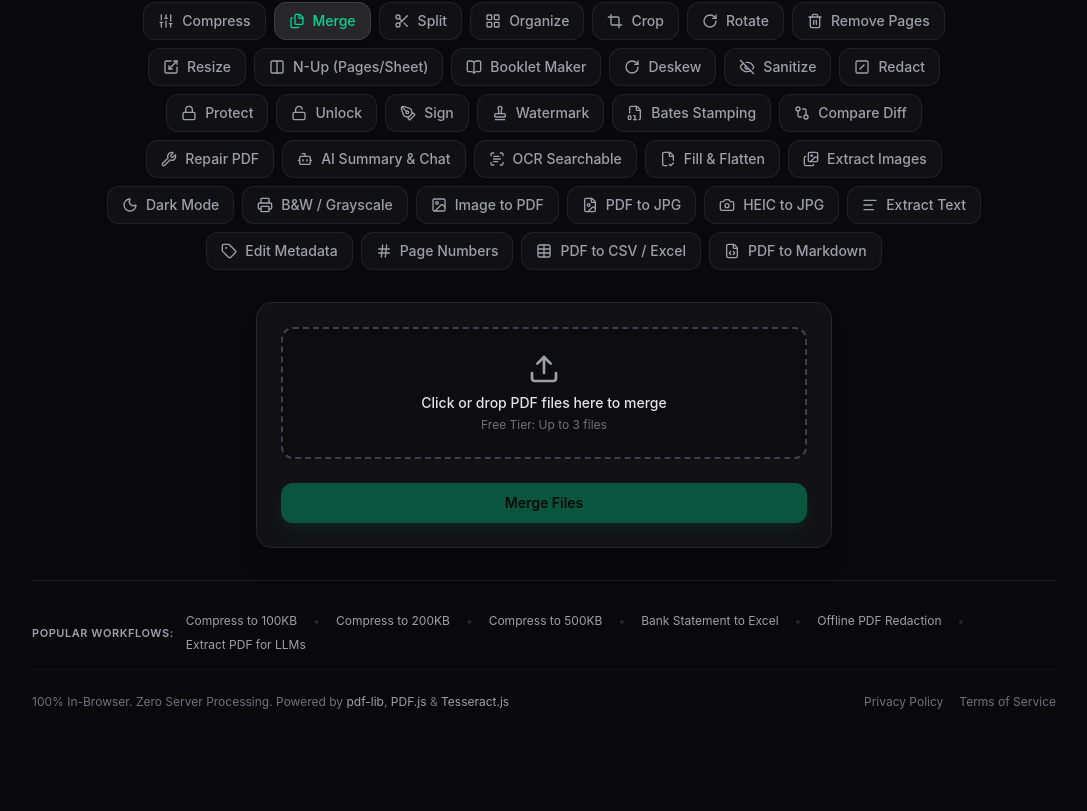
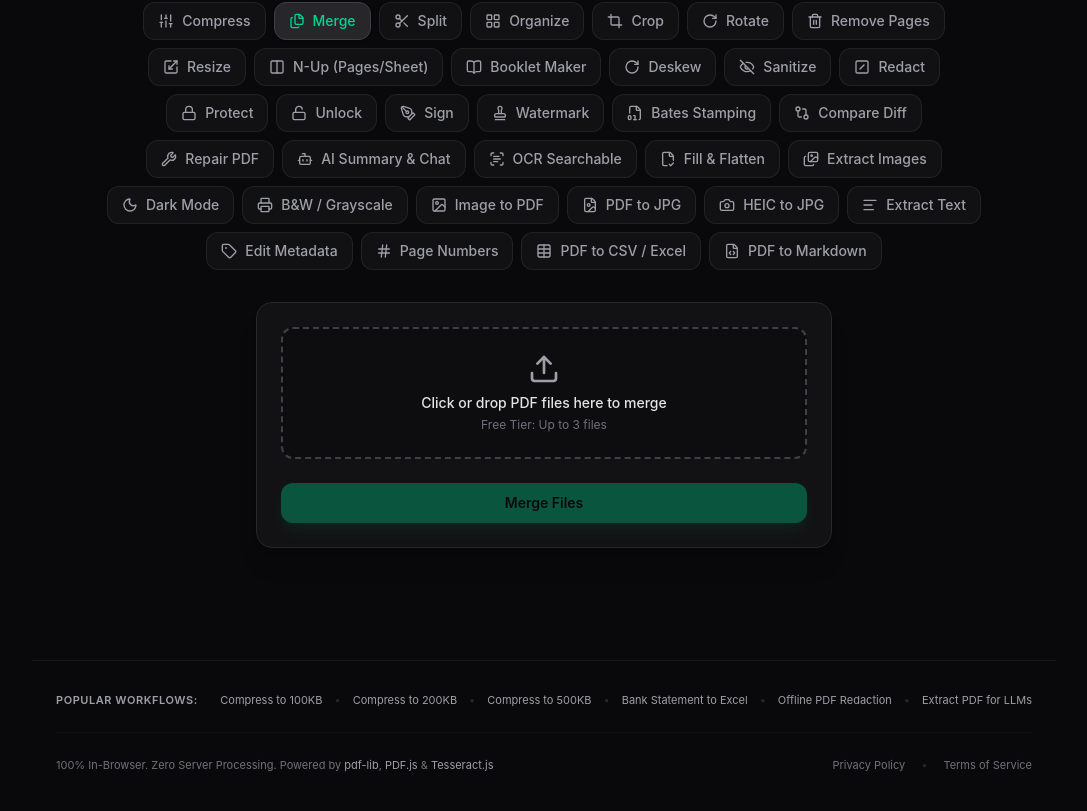
Before and after one commit to aniketgawandew65-pdf/privacy-pdf, a React (Vite) app: page /merge-pdf in a window 1280 px wide. Shown: the part 369-1180 px from the top of the page, without its empty margins (96-1183 px from the left). Before the commit the page ends 1135 px from the top, so only its background shows below. Built offline with nearby package versions, Linux system fonts and the light colour scheme.

Commit message:
Complete technical audit hardening: network telemetry, offline OCR, and checkout resilience

```diff
--- a/src/App.tsx
+++ b/src/App.tsx
@@ -461,71 +461,72 @@ export default function App() {
         </ErrorBoundary>
       </main>
 
-      {/* Footer */}
-      <footer className="w-full max-w-5xl py-8 border-t border-zinc-900 flex flex-col gap-6 text-xs text-zinc-500">
+    {/* Footer */}
+      <footer className="w-full max-w-5xl mx-auto mt-16 sm:mt-20 px-4 sm:px-6 py-8 border-t border-zinc-900 flex flex-col gap-6 text-xs text-zinc-500">
         {/* Popular Workflows & SEO Directory */}
-        <div className="flex flex-col sm:flex-row items-start sm:items-center justify-between gap-3 text-left pb-4 border-b border-zinc-900/60">
+        <div className="flex flex-col lg:flex-row items-start lg:items-center justify-between gap-4 pb-6 border-b border-zinc-900/60">
           <span className="font-semibold text-zinc-400 text-[11px] uppercase tracking-wider shrink-0">
             Popular Workflows:
           </span>
-          <div className="flex flex-wrap items-center gap-x-4 gap-y-2">
+          <div className="flex flex-wrap items-center gap-x-3 gap-y-2 text-[11px]">
             <NavLink
               to="/compress-pdf-to-100kb"
-              className="text-zinc-400 hover:text-emerald-400 transition"
+              className="text-zinc-400 hover:text-emerald-400 transition-colors whitespace-nowrap"
             >
               Compress to 100KB
             </NavLink>
-            <span className="text-zinc-800">•</span>
+            <span className="text-zinc-800 select-none">•</span>
             <NavLink
               to="/compress-pdf-to-200kb"
-              className="text-zinc-400 hover:text-emerald-400 transition"
+              className="text-zinc-400 hover:text-emerald-400 transition-colors whitespace-nowrap"
             >
               Compress to 200KB
             </NavLink>
-            <span className="text-zinc-800">•</span>
+            <span className="text-zinc-800 select-none">•</span>
             <NavLink
               to="/compress-pdf-to-500kb"
-              className="text-zinc-400 hover:text-emerald-400 transition"
+              className="text-zinc-400 hover:text-emerald-400 transition-colors whitespace-nowrap"
             >
               Compress to 500KB
             </NavLink>
-            <span className="text-zinc-800">•</span>
+            <span className="text-zinc-800 select-none">•</span>
             <NavLink
               to="/bank-statement-to-excel"
-              className="text-zinc-400 hover:text-emerald-400 transition"
+              className="text-zinc-400 hover:text-emerald-400 transition-colors whitespace-nowrap"
             >
               Bank Statement to Excel
             </NavLink>
-            <span className="text-zinc-800">•</span>
+            <span className="text-zinc-800 select-none">•</span>
             <NavLink
               to="/offline-pdf-redaction"
-              className="text-zinc-400 hover:text-emerald-400 transition"
+              className="text-zinc-400 hover:text-emerald-400 transition-colors whitespace-nowrap"
             >
               Offline PDF Redaction
             </NavLink>
-            <span className="text-zinc-800">•</span>
+            <span className="text-zinc-800 select-none">•</span>
             <NavLink
               to="/extract-pdf-for-llm"
-              className="text-zinc-400 hover:text-emerald-400 transition"
+              className="text-zinc-400 hover:text-emerald-400 transition-colors whitespace-nowrap"
             >
               Extract PDF for LLMs
             </NavLink>
           </div>
         </div>
 
-        <div className="flex flex-col sm:flex-row items-center justify-between gap-3">
-          <div>
+        <div className="flex flex-col sm:flex-row items-center justify-between gap-4 text-center sm:text-left">
+          <div className="leading-relaxed text-[11px]">
             <span>100% In-Browser. Zero Server Processing. Powered by </span>
             <span className="text-zinc-400">pdf-lib</span>,{' '}
             <span className="text-zinc-400">PDF.js</span> &amp;{' '}
             <span className="text-zinc-400">Tesseract.js</span>
           </div>
 
-          <div className="flex items-center gap-4">
-            <NavLink to="/privacy" className="hover:text-zinc-300 transition">
+          <div className="flex items-center gap-4 shrink-0 text-[11px]">
+            <NavLink to="/privacy" className="hover:text-zinc-300 transition-colors">
               Privacy Policy
             </NavLink>
-            <NavLink to="/terms" className="hover:text-zinc-300 transition">
+            <span className="text-zinc-800 select-none">•</span>
+            <NavLink to="/terms" className="hover:text-zinc-300 transition-colors">
               Terms of Service
             </NavLink>
           </div>
--- a/src/components/AiSummaryPdf.tsx
+++ b/src/components/AiSummaryPdf.tsx
@@ -233,8 +233,8 @@ ${contextText}`;
           className="cursor-pointer border-2 border-dashed border-zinc-700 hover:border-emerald-500/60 focus:border-emerald-500 focus:outline-none transition-all rounded-xl p-8 text-center bg-zinc-950/40"
         >
           <Bot className="w-9 h-9 text-emerald-400 mx-auto mb-2 stroke-[1.5]" />
-          <p className="text-sm font-semibold text-zinc-200">Drop a PDF here to summarize & chat</p>
-          <p className="text-xs text-zinc-500 mt-1">100% Client-Side • Bring Your Own Key • Zero Server Egress</p>
+          <p className="text-sm font-semibold text-zinc-200">Drop a PDF here to summarize &amp; chat</p>
+          <p className="text-xs text-zinc-500 mt-1"> Direct Client-to-Provider Streaming • No 1into1 Intermediate Servers • BYO Key </p>
           <input
             ref={fileInputRef}
             type="file"
--- a/src/components/NetworkAuditDrawer.tsx
+++ b/src/components/NetworkAuditDrawer.tsx
@@ -1,5 +1,6 @@
 import { useState, useEffect } from 'react';
 import { ShieldCheck, WifiOff, HardDrive, Cpu, X, Lock } from 'lucide-react';
+import { networkAuditor } from '../utils/networkAuditor';
 
 interface NetworkAuditDrawerProps {
   isOpen: boolean;
@@ -8,29 +9,53 @@ interface NetworkAuditDrawerProps {
 
 export function NetworkAuditDrawer({ isOpen, onClose }: NetworkAuditDrawerProps) {
   const [isOffline, setIsOffline] = useState(!navigator.onLine);
+  const [bytesSent, setBytesSent] = useState<number>(0);
   const [memoryUsage, setMemoryUsage] = useState<string>('N/A');
   const cores = typeof navigator !== 'undefined' ? navigator.hardwareConcurrency || 4 : 4;
 
   useEffect(() => {
+    // 1. Initialize & subscribe to live network interception
+    networkAuditor.init();
+    const unsubscribe = networkAuditor.subscribe((sent) => {
+      setBytesSent(sent);
+    });
+
+    // 2. Online / offline state listeners
     const handleOnline = () => setIsOffline(false);
     const handleOffline = () => setIsOffline(true);
 
     window.addEventListener('online', handleOnline);
     window.addEventListener('offline', handleOffline);
 
-    // Chrome memory API check (if supported)
-    if ((performance as any).memory) {
-      const usedBytes = (performance as any).memory.usedJSHeapSize;
-      setMemoryUsage(`${(usedBytes / (1024 * 1024)).toFixed(1)} MB`);
-    }
+    // 3. Dynamic Heap Memory Polling (updates every 2s while open)
+    const updateMemory = () => {
+      if ((performance as any).memory) {
+        const usedBytes = (performance as any).memory.usedJSHeapSize;
+        setMemoryUsage(`${(usedBytes / (1024 * 1024)).toFixed(1)} MB`);
+      } else {
+        setMemoryUsage('Sandboxed');
+      }
+    };
+
+    updateMemory();
+    const memoryInterval = setInterval(updateMemory, 2000);
 
     return () => {
+      unsubscribe();
       window.removeEventListener('online', handleOnline);
       window.removeEventListener('offline', handleOffline);
+      clearInterval(memoryInterval);
     };
   }, [isOpen]);
 
   if (!isOpen) return null;
+
+  // Format bytes dynamically
+  const formatBytes = (bytes: number) => {
+    if (bytes === 0) return '0 Bytes';
+    if (bytes < 1024) return `${bytes} B`;
+    return `${(bytes / 1024).toFixed(1)} KB`;
+  };
 
   return (
     <div className="fixed inset-0 z-50 flex items-center justify-center p-4 bg-black/70 backdrop-blur-sm animate-in fade-in duration-150">
@@ -50,12 +75,15 @@ export function NetworkAuditDrawer({ isOpen, onClose }: NetworkAuditDrawerProps)
 
         {/* Audit Metrics */}
         <div className="grid grid-cols-2 gap-3 text-xs">
+          {/* Real Outbound Telemetry from NetworkAuditor */}
           <div className="p-3 rounded-xl bg-zinc-900/60 border border-zinc-800/80 space-y-1">
             <div className="flex items-center gap-1.5 text-zinc-400">
               <HardDrive className="w-3.5 h-3.5 text-emerald-400" />
               <span>Outbound Telemetry</span>
             </div>
-            <p className="text-base font-bold font-mono text-emerald-400">0 Bytes</p>
+            <p className="text-base font-bold font-mono text-emerald-400">
+              {formatBytes(bytesSent)}
+            </p>
             <p className="text-[10px] text-zinc-500">No tracking or analytics scripts</p>
           </div>
 
@@ -79,6 +107,7 @@ export function NetworkAuditDrawer({ isOpen, onClose }: NetworkAuditDrawerProps)
             <p className="text-[10px] text-zinc-500">Isolated in Web Workers</p>
           </div>
 
+          {/* Dynamic Polling Heap Allocation */}
           <div className="p-3 rounded-xl bg-zinc-900/60 border border-zinc-800/80 space-y-1">
             <div className="flex items-center gap-1.5 text-zinc-400">
               <Lock className="w-3.5 h-3.5 text-emerald-400" />
--- a/src/components/ProModal.tsx
+++ b/src/components/ProModal.tsx
@@ -8,10 +8,10 @@ interface ProModalProps {
   checkoutUrl?: string;
 }
 
-// Dynamically injects lemon.js only when the modal is accessed
+// Dynamically injects lemon.js with error fallback to prevent freezing when offline
 function loadLemonScript(): Promise<void> {
   return new Promise((resolve) => {
-    if (document.querySelector('script[src*="lemon.js"]')) {
+    if (document.querySelector('script[src*="lemon.js"]') || (window as any).createLemonSqueezy) {
       resolve();
       return;
     }
@@ -20,6 +20,11 @@ function loadLemonScript(): Promise<void> {
     script.async = true;
     script.onload = () => {
       (window as any).createLemonSqueezy?.();
+      resolve();
+    };
+    // Fall back gracefully if offline or blocked
+    script.onerror = () => {
+      console.warn('Lemon.js blocked or offline. Falling back to direct window checkout.');
       resolve();
     };
     document.body.appendChild(script);
@@ -34,12 +39,24 @@ export function ProModal({
   const [licenseInput, setLicenseInput] = useState('');
   const [errorMsg, setErrorMsg] = useState('');
   const [successMsg, setSuccessMsg] = useState('');
-  const { isPro, licenseKey } = getLicenseStatus();
+  const [isPro, setIsPro] = useState(false);
+  const [licenseKey, setLicenseKey] = useState('');
+
+  // Sync state reactively
+  const syncLicense = () => {
+    const status = getLicenseStatus();
+    setIsPro(status.isPro);
+    setLicenseKey(status.licenseKey || '');
+  };
 
   useEffect(() => {
     if (isOpen) {
+      syncLicense();
       loadLemonScript();
     }
+
+    window.addEventListener('storage', syncLicense);
+    return () => window.removeEventListener('storage', syncLicense);
   }, [isOpen]);
 
   if (!isOpen) return null;
@@ -59,6 +76,7 @@ export function ProModal({
     if (result.success) {
       setSuccessMsg(result.message || 'Pro license activated successfully!');
       setLicenseInput('');
+      syncLicense();
       setTimeout(() => {
         onClose();
       }, 1200);
@@ -69,10 +87,16 @@ export function ProModal({
 
   const handleDeactivate = () => {
     deactivateLicense();
+    syncLicense();
     setSuccessMsg('License deactivated.');
   };
 
   const handleCheckout = async () => {
+    setErrorMsg('');
+   if (!navigator.onLine) {
+  setErrorMsg('An active internet connection is required to communicate with OpenAI/Groq.');
+  return;
+}
     await loadLemonScript();
     openCheckout(checkoutUrl);
   };
@@ -125,7 +149,7 @@ export function ProModal({
             <p className="text-[11px] text-zinc-400 mt-0.5 truncate">Key: {licenseKey}</p>
             <button
               onClick={handleDeactivate}
-              className="mt-3 text-xs text-red-400 hover:underline"
+              className="mt-3 text-xs text-red-400 hover:underline cursor-pointer"
             >
               Deactivate License
             </button>
@@ -135,7 +159,7 @@ export function ProModal({
             {/* Purchase CTA */}
             <button
               onClick={handleCheckout}
-              className="w-full py-2.5 px-4 rounded-xl bg-emerald-500 hover:bg-emerald-400 text-black text-sm font-semibold transition shadow-lg shadow-emerald-500/20 mb-4"
+              className="w-full py-2.5 px-4 rounded-xl bg-emerald-500 hover:bg-emerald-400 text-black text-sm font-semibold transition shadow-lg shadow-emerald-500/20 mb-4 cursor-pointer"
             >
               Get Pro Access — $19/year
             </button>
@@ -156,7 +180,7 @@ export function ProModal({
                 />
                 <button
                   type="submit"
-                  className="px-3 py-1.5 rounded-lg bg-zinc-800 hover:bg-zinc-700 text-xs font-medium text-white transition"
+                  className="px-3 py-1.5 rounded-lg bg-zinc-800 hover:bg-zinc-700 text-xs font-medium text-white transition cursor-pointer"
                 >
                   Activate
                 </button>
```
